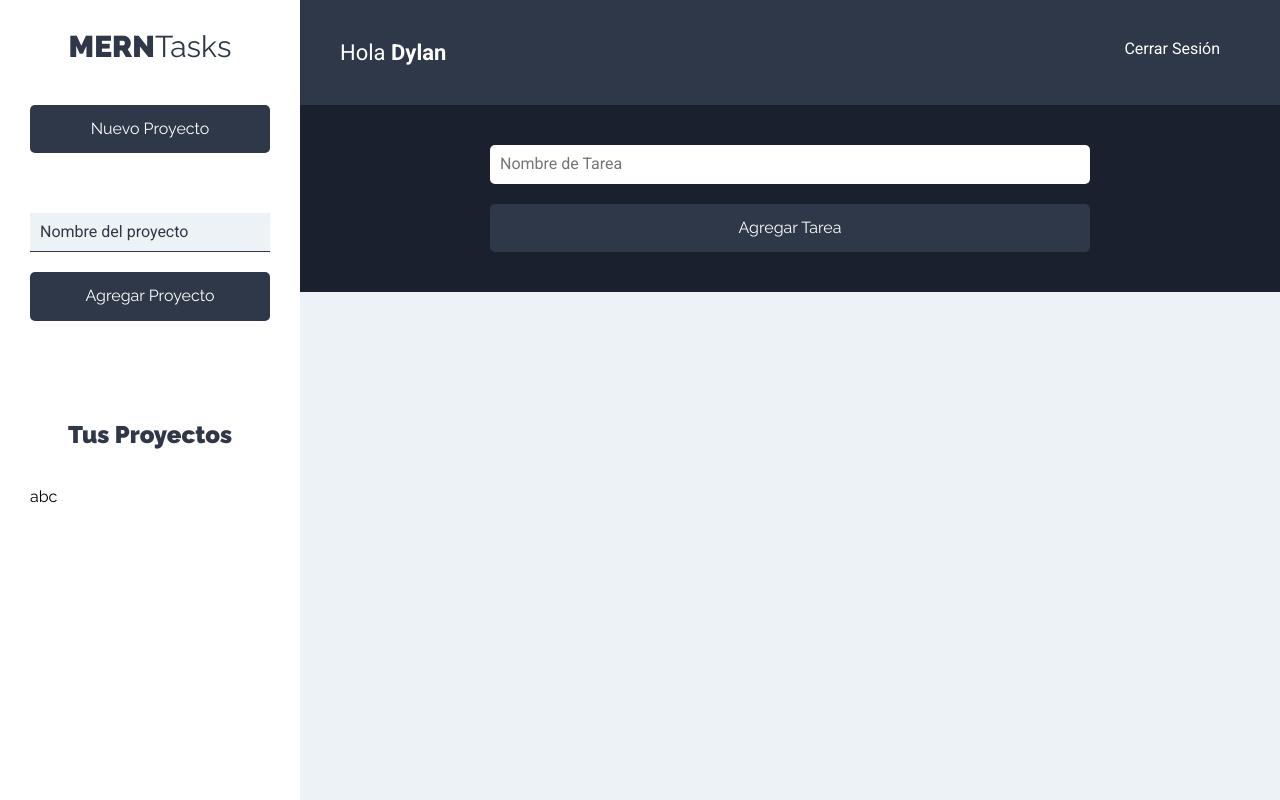
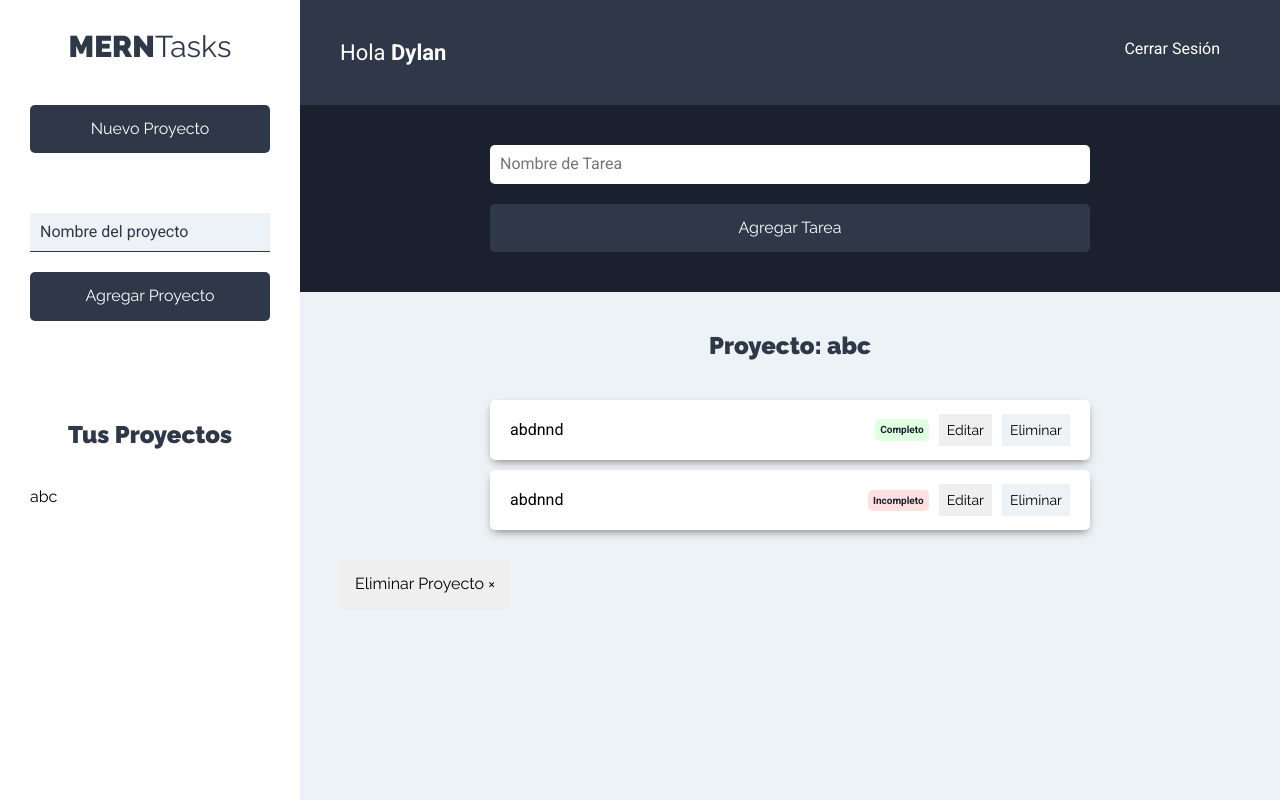
Before and after one commit to dylan-chacon/Tareas---MERN, a React (Create React App) app: page /proyectos in a window 1280 px wide. Built offline with nearby package versions, Linux system fonts and the light colour scheme.

Commit message:
finalizando tareas

```diff
--- a/src/components/proyectos/Proyectos.js
+++ b/src/components/proyectos/Proyectos.js
@@ -2,6 +2,7 @@
 import Sidebar from '../layout/Sidebar';
 import Header from '../layout/Header';
 import TaskForm from '../tareas/TaskForm';
+import TaskList from '../tareas/TaskList';
 
 const Proyectos = () => {
     return (
@@ -12,7 +13,7 @@
                 <main>
                     <TaskForm />
                     <div className="contenedor-tareas">
-
+                        <TaskList />
                     </div>
                 </main>
             </div>
--- a/src/components/tareas/Task.js
+++ b/src/components/tareas/Task.js
@@ -1,10 +1,38 @@
 import React from 'react';
 
-const Task = () => {
+const Task = ({task}) => {
     return (
-        <div>
+        <li className="tarea sombra">
+            <p>{task.name}</p>
 
-        </div>
+            <div className="estado">
+                {task.state ?
+                    (
+                        <button
+                            type="button"
+                            className="completo"
+                        >Completo</button>
+                    ) :
+                    (
+                        <button
+                            type="button"
+                            className="incompleto"
+                        >Incompleto</button>
+                    )
+                }
+            </div>
+
+            <div className="acciones">
+                <button
+                    type="button"
+                    className="btn btn-ptimario"
+                >Editar</button>
+                <button
+                    type="button"
+                    className="btn btn-secundario"
+                >Eliminar</button>
+            </div>
+        </li>
     );
 }
 
--- a/src/components/tareas/TaskList.js
+++ b/src/components/tareas/TaskList.js
@@ -21,6 +21,10 @@
                     ))
                 }
             </ul>
+            <button
+                type="button"
+                className="btn btn-eliminar"
+            >Eliminar Proyecto &times;</button>
         </Fragment>
     );
 }
```
